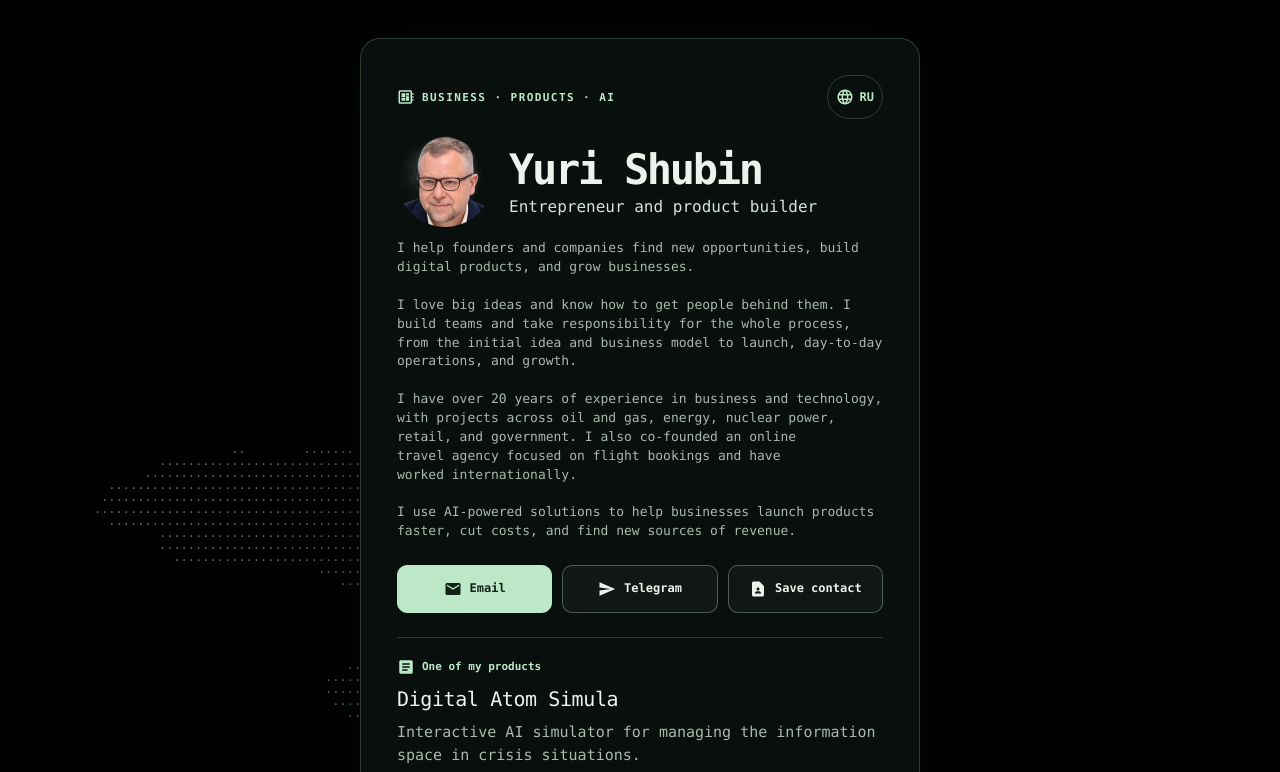
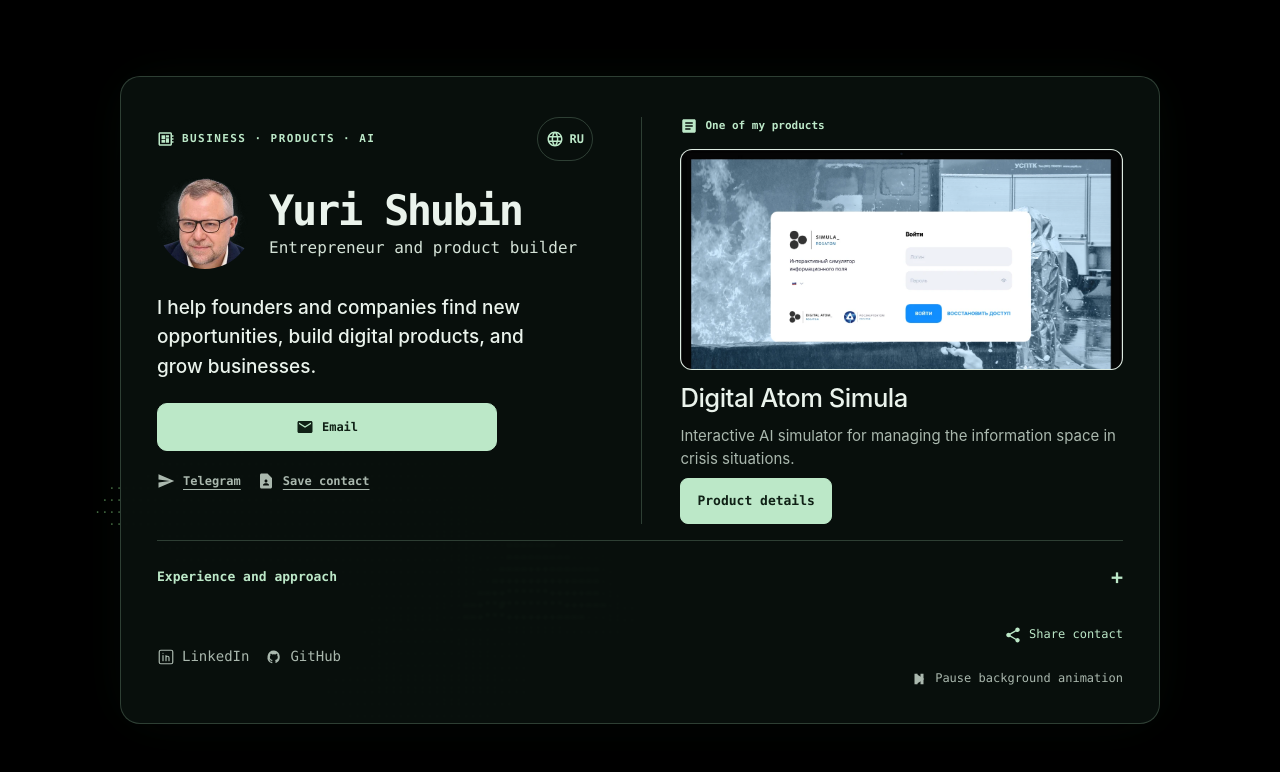
Before and after one commit to shubinlab/shubin.co, a plain HTML site: page index.html in a window 1280 px wide. Shown: the top 772 px of the page. Drawn offline with Linux system fonts and the light colour scheme.

Commit message:
Redesign homepage for clearer product discovery

```diff
--- a/index.html
+++ b/index.html
@@ -38,7 +38,7 @@
     <meta name="twitter:title" content="Yuri Shubin — Entrepreneur &amp; Product Builder" />
     <meta name="twitter:description" content="Entrepreneur helping founders and companies find opportunities, build products, and grow businesses." />
     <title>Yuri Shubin — Entrepreneur &amp; Product Builder</title>
-        <link rel="stylesheet" href="/profile.css?v=3" />
+        <link rel="stylesheet" href="/profile.css?v=6" />
     <script type="application/ld+json">
       {
         "@context": "https://schema.org",
@@ -74,6 +74,8 @@
     </div>
     <main class="site">
       <article class="profile-card" aria-labelledby="profile-name" data-ga4-section="profile">
+        <div class="profile-overview">
+          <div class="profile-main">
         <header>
           <div class="identity">
             <p class="eyebrow" id="brand-eyebrow">
@@ -92,13 +94,7 @@
               <p class="role" id="profile-role">Entrepreneur and product builder</p>
             </div>
           </div>
-          <p class="intro" id="profile-intro">I help founders and companies find new opportunities, build digital products, and grow businesses.
-
-I love big ideas and know how to get people behind them. I build teams and take responsibility for the whole process, from the initial idea and business model to launch, day-to-day operations, and growth.
-
-I have over 20 years of experience in business and technology, with projects across oil and gas, energy, nuclear power, retail, and government. I also co-founded an online travel agency focused on flight bookings and have worked internationally.
-
-I use AI-powered solutions to help businesses launch products faster, cut costs, and find new sources of revenue.</p>
+          <p class="intro" id="profile-intro">I help founders and companies find new opportunities, build digital products, and grow businesses.</p>
         </header>
         <aside class="locale-suggestion" id="locale-suggestion" lang="ru" role="status" aria-live="polite" hidden>
           <span class="locale-suggestion-copy">Русская версия?</span>
@@ -111,28 +107,42 @@ I use AI-powered solutions to help businesses launch products faster, cut costs,
             <svg class="material-icon" viewBox="0 0 24 24" aria-hidden="true" focusable="false"><path d="M20 4H4c-1.1 0-1.99.9-1.99 2L2 18c0 1.1.9 2 2 2h16c1.1 0 2-.9 2-2V6c0-1.1-.9-2-2-2zm0 4l-8 5-8-5V6l8 5 8-5v2z"></path></svg>
             <span id="email-action-label">Email</span>
           </a>
-          <a class="action" id="telegram-action" href="/contact/telegram/" data-contact-method="telegram" target="_blank" rel="noopener noreferrer">
+          <div class="secondary-actions">
+          <a class="action action-secondary" id="telegram-action" href="/contact/telegram/" data-contact-method="telegram" target="_blank" rel="noopener noreferrer">
             <svg class="material-icon" viewBox="0 0 24 24" aria-hidden="true" focusable="false"><path d="M2.01 21L23 12 2.01 3 2 10l15 2-15 2z"></path></svg>
             <span id="telegram-action-label">Telegram</span>
           </a>
-          <a class="action" id="contact-action" href="/contact/vcard/" data-contact-method="vcard">
+          <a class="action action-secondary" id="contact-action" href="/contact/vcard/" data-contact-method="vcard">
             <svg class="material-icon" viewBox="0 0 24 24" aria-hidden="true" focusable="false"><path d="M14 2H6C4.9 2 4 2.9 4 4v16c0 1.1.9 2 2 2h12c1.1 0 2-.9 2-2V8L14 2zm-2 8c1.1 0 2 .9 2 2 0 1.1-.9 2-2 2s-2-.9-2-2c0-1.1.9-2 2-2zm4 8H8v-.57c0-.81.48-1.53 1.22-1.85C10.07 15.21 11.01 15 12 15s1.93.21 2.78.58c.74.32 1.22 1.04 1.22 1.85V18z"></path></svg>
             <span id="contact-action-label">Save contact</span>
           </a>
+          </div>
         </div>
         <p class="status" id="share-status" role="status" aria-live="polite"></p>
+          </div>
 
         <section class="featured" aria-labelledby="featured-title" data-ga4-section="featured_work">
           <p class="eyebrow" id="featured-eyebrow">
             <svg class="material-icon" viewBox="0 0 24 24" aria-hidden="true" focusable="false"><path d="M19 3H5c-1.1 0-2 .9-2 2v14c0 1.1.9 2 2 2h14c1.1 0 2-.9 2-2V5c0-1.1-.9-2-2-2zm-5 14H7v-2h7v2zm3-4H7v-2h10v2zm0-4H7V7h10v2z"></path></svg>
             <span id="featured-label">One of my products</span>
           </p>
+          <figure class="featured-visual"><img id="featured-image" class="featured-image" src="/assets/simula/simula-login.webp" width="1240" height="952" alt="Digital Atom Simula sign-in screen" fetchpriority="high" decoding="async" /></figure>
           <h2 id="featured-title">Digital Atom Simula</h2>
           <p id="featured-description">Interactive AI simulator for managing the information space in crisis situations.</p>
           <div class="featured-links">
             <a class="proof-link" id="project-details-link" href="/simula/">Product details</a>
           </div>
         </section>
+        </div>
+
+        <details class="profile-about">
+          <summary id="profile-about-label">Experience and approach</summary>
+          <p class="profile-about-copy" id="profile-about-copy">I love big ideas and know how to get people behind them. I build teams and take responsibility for the whole process, from the initial idea and business model to launch, day-to-day operations, and growth.
+
+I have over 20 years of experience in business and technology, with projects across oil and gas, energy, nuclear power, retail, and government. I also co-founded an online travel agency focused on flight bookings and have worked internationally.
+
+I use AI-powered solutions to help businesses launch products faster, cut costs, and find new sources of revenue.</p>
+        </details>
 
         <div class="footer-row">
           <nav class="profiles" id="profile-nav" aria-label="Professional profiles">
@@ -159,6 +169,6 @@ I use AI-powered solutions to help businesses launch products faster, cut costs,
       </article>
     </main>
 
-        <script src="/profile.js?v=6"></script>
+        <script src="/profile.js?v=7"></script>
   </body>
 </html>
--- a/profile.css
+++ b/profile.css
@@ -8,6 +8,7 @@
         --accent: #bce8c8;
         --accent-ink: #102116;
         --mono: ui-monospace, SFMono-Regular, Menlo, Monaco, Consolas, "Liberation Mono", monospace;
+        --sans: Inter, ui-sans-serif, system-ui, -apple-system, BlinkMacSystemFont, "Segoe UI", sans-serif;
       }
 
       * { box-sizing: border-box; }
@@ -55,7 +56,7 @@
         pointer-events: none;
       }
       .profile-card {
-        width: min(100%, 560px);
+        width: min(100%, 1040px);
         padding: clamp(20px, 3vw, 36px);
         border: 1px solid var(--panel-edge);
         border-radius: 20px;
@@ -65,6 +66,15 @@
 
         pointer-events: auto;
       }
+      .profile-card:not(.work-card) { padding: 22px clamp(24px, 3vw, 36px); }
+      .profile-overview {
+        display: grid;
+        grid-template-columns: minmax(0, 0.95fr) minmax(0, 1.05fr);
+        align-items: start;
+        gap: clamp(24px, 4vw, 48px);
+        margin-top: 18px;
+      }
+      .profile-main { min-width: 0; }
       .identity {
         display: flex;
         align-items: center;
@@ -138,12 +148,11 @@
         line-height: 1.4;
       }
       .intro {
-        margin: 12px 0 0;
-        color: var(--muted);
-        font-size: 13px;
-        line-height: 1.45;
+        max-width: 42ch;
+        margin: 24px 0 0;
+        color: var(--text);
+        font: 500 clamp(17px, 1.6vw, 19px)/1.55 var(--sans);
         text-wrap: pretty;
-        white-space: pre-line;
       }
       .locale-suggestion {
         display: flex;
@@ -185,9 +194,9 @@
       }
       .actions {
         display: grid;
-        grid-template-columns: repeat(3, minmax(0, 1fr));
         gap: 10px;
-        margin-top: 24px;
+        margin-top: 22px;
+        max-width: 340px;
       }
       .action {
         display: inline-flex;
@@ -212,6 +221,16 @@
         background: var(--accent);
         color: var(--accent-ink);
       }
+      .secondary-actions { display: flex; flex-wrap: wrap; gap: 4px 16px; }
+      .action-secondary {
+        min-height: 40px;
+        padding: 6px 0;
+        border: 0;
+        background: transparent;
+        color: var(--muted);
+        text-decoration: underline;
+        text-underline-offset: 4px;
+      }
       .action:hover, .action:focus-visible { border-color: var(--accent); }
       .action:not(.action-primary):hover, .action:not(.action-primary):focus-visible {
         background: rgba(188, 232, 200, 0.08);
@@ -222,13 +241,15 @@
         box-shadow: 0 0 18px rgba(188, 232, 200, 0.24);
       }
       .featured {
-        margin-top: 24px;
-        padding-top: 20px;
-        border-top: 1px solid var(--panel-edge);
+        min-width: 0;
+        margin: 0;
+        padding: 0 0 0 clamp(24px, 3vw, 40px);
+        border-left: 1px solid var(--panel-edge);
       }
       .featured h2 {
         margin: 8px 0 6px;
-        font-size: 20px;
+        font-family: var(--sans);
+        font-size: clamp(22px, 2vw, 28px);
         font-weight: 550;
         letter-spacing: -0.02em;
       }
@@ -236,8 +257,10 @@
         max-width: 58ch;
         margin: 0;
         color: var(--muted);
-        font-size: 15px;
+        font: 15px/1.55 var(--sans);
       }
+      .featured-visual { aspect-ratio: 2 / 1; margin: 14px 0 8px; overflow: hidden; border: 1px solid var(--panel-edge); border-radius: 12px; background: #e8ece9; }
+      .featured-image { display: block; width: 100%; height: 100%; object-fit: cover; object-position: center top; }
       .proof-link {
         display: inline-flex;
         min-height: 44px;
@@ -255,12 +278,30 @@
         margin-top: 8px;
       }
       .featured-links .proof-link { margin-top: 0; }
+      .featured-links .proof-link {
+        min-height: 46px;
+        align-items: center;
+        padding: 0 16px;
+        border: 1px solid var(--accent);
+        border-radius: 8px;
+        background: var(--accent);
+        color: var(--accent-ink);
+        font: 650 13px/1.2 var(--mono);
+        text-decoration: none;
+      }
+      .featured-links .proof-link:hover, .featured-links .proof-link:focus-visible { background: #c9f0d3; }
+      .profile-about { margin-top: 16px; padding-top: 12px; border-top: 1px solid var(--panel-edge); }
+      .profile-about summary { display: flex; min-height: 48px; align-items: center; justify-content: space-between; gap: 16px; color: var(--accent); font: 600 13px/1.4 var(--mono); cursor: pointer; list-style: none; }
+      .profile-about summary::-webkit-details-marker { display: none; }
+      .profile-about summary::after { content: "+"; flex: 0 0 auto; font-size: 20px; }
+      .profile-about[open] summary::after { content: "−"; }
+      .profile-about-copy { max-width: 78ch; margin: 10px 0 4px; color: var(--muted); font: 15px/1.65 var(--sans); white-space: pre-line; }
       .footer-row {
         display: grid;
         grid-template-columns: minmax(0, 1fr) auto;
         align-items: center;
         gap: 12px;
-        margin-top: 16px;
+        margin-top: 12px;
       }
       .profiles {
         display: flex;
@@ -356,6 +397,10 @@
         font-size: 13px;
       }
       .status:empty { display: none; }
+      @media (max-width: 760px) {
+        .profile-overview { grid-template-columns: minmax(0, 1fr); gap: 28px; }
+        .featured { padding: 14px 0 0; border-top: 1px solid var(--panel-edge); border-left: 0; }
+      }
       @media (max-width: 520px) {
         canvas.ascii {
           opacity: 0.48;
@@ -366,18 +411,19 @@
           display: block;
           padding: 16px 12px;
         }
-        .profile-card {
+        .profile-card:not(.work-card) {
           width: 100%;
-          max-width: 340px;
+          max-width: 720px;
           margin: 0 auto 16px;
           padding: 20px 18px;
           border-radius: 16px;
         }
-        .actions {
-          grid-template-columns: repeat(2, minmax(0, 1fr));
-          gap: 8px;
-        }
-        .action-primary { grid-column: 1 / -1; }
+        .profile-overview { grid-template-columns: minmax(0, 1fr); gap: 28px; margin-top: 20px; }
+        .featured { padding: 14px 0 0; border-top: 1px solid var(--panel-edge); border-left: 0; }
+        .featured-visual { margin-top: 12px; }
+        .actions { max-width: none; gap: 6px; }
+        .secondary-actions { gap: 8px 20px; }
+        .action-secondary { padding: 6px 0; }
         .footer-row {
           grid-template-columns: minmax(0, 1fr);
           gap: 4px;
@@ -400,13 +446,14 @@
           white-space: nowrap;
         }
         .hero-copy .role { font-size: 13px; line-height: 1.35; }
-        .intro { margin-top: 8px; font-size: 13px; line-height: 1.5; }
-        .actions { margin-top: 18px; }
+        .intro { max-width: 38ch; margin-top: 18px; font-size: 17px; line-height: 1.5; }
+        .actions { margin-top: 16px; }
         .action { min-height: 44px; padding: 8px; font-size: 11px; }
-        .featured { margin-top: 20px; padding-top: 16px; }
-        .featured h2 { margin: 6px 0 4px; font-size: 18px; }
-        .featured p:not(.eyebrow) { font-size: 13px; line-height: 1.45; text-wrap: pretty; }
-        .proof-link { min-height: 40px; margin-top: 4px; }
+        .featured h2 { margin: 8px 0 6px; font-size: 22px; }
+        .featured p:not(.eyebrow) { font-size: 14px; line-height: 1.45; text-wrap: pretty; }
+        .profile-about { margin-top: 24px; }
+        .profile-about-copy { font-size: 14px; line-height: 1.6; }
+        .proof-link { min-height: 44px; margin-top: 4px; }
         .featured-links { gap: 0 10px; }
         .profiles a { min-height: 40px; font-size: 12px; }
         .motion-toggle { min-height: 40px; padding: 6px 0; font-size: 11px; }
--- a/profile.js
+++ b/profile.js
@@ -419,7 +419,10 @@
           actionsLabel: 'Contact actions',
           brand: 'Business · Products · AI',
           role: 'Entrepreneur and product builder',
-          intro: 'I help founders and companies find new opportunities, build digital products, and grow businesses.\n\nI love big ideas and know how to get people behind them. I build teams and take responsibility for the whole process, from the initial idea and business model to launch, day-to-day operations, and growth.\n\nI have over 20 years of experience in business and technology, with projects across oil and gas, energy, nuclear power, retail, and government. I also co-founded an online travel agency focused on flight bookings and have worked internationally.\n\nI use AI-powered solutions to help businesses launch products faster, cut costs, and find new sources of revenue.',
+          intro: 'I help founders and companies find new opportunities, build digital products, and grow businesses.',
+          aboutLabel: 'Experience and approach',
+          about: 'I love big ideas and know how to get people behind them. I build teams and take responsibility for the whole process, from the initial idea and business model to launch, day-to-day operations, and growth.\n\nI have over 20 years of experience in business and technology, with projects across oil and gas, energy, nuclear power, retail, and government. I also co-founded an online travel agency focused on flight bookings and have worked internationally.\n\nI use AI-powered solutions to help businesses launch products faster, cut costs, and find new sources of revenue.',
+          featuredImageAlt: 'Digital Atom Simula sign-in screen',
           email: 'Email',
           telegram: 'Telegram',
           emailSubject: 'Inquiry from shubin.co',
@@ -451,7 +454,10 @@
           photoAlt: 'Портрет Юрия Шубина',
           actionsLabel: 'Контакты',
           role: 'Предприниматель и создатель продуктов',
-          intro: 'Помогаю предпринимателям и компаниям находить новые возможности, создавать цифровые продукты и развивать бизнес.\n\nЛюблю большие идеи, умею увлекать ими людей и собирать команды, которые воплощают их в жизнь. Беру на себя весь путь: от идеи и бизнес-модели до запуска, ежедневной работы и развития продукта.\n\nБолее 20 лет работаю в бизнесе и IT. За плечами проекты в нефтегазе, энергетике, атомной отрасли, рознице и государственном секторе. Был сооснователем онлайн-агентства по продаже авиабилетов. Есть международный опыт.\n\nПрименяю решения с искусственным интеллектом, чтобы помогать бизнесу быстрее запускать продукты, сокращать затраты и находить новые источники дохода.',
+          intro: 'Помогаю предпринимателям и компаниям находить новые возможности, создавать цифровые продукты и развивать бизнес.',
+          aboutLabel: 'Опыт и подход',
+          about: 'Люблю большие идеи, умею увлекать ими людей и собирать команды, которые воплощают их в жизнь. Беру на себя весь путь: от идеи и бизнес-модели до запуска, ежедневной работы и развития продукта.\n\nБолее 20 лет работаю в бизнесе и IT. За плечами проекты в нефтегазе, энергетике, атомной отрасли, рознице и государственном секторе. Был сооснователем онлайн-агентства по продаже авиабилетов. Есть международный опыт.\n\nПрименяю решения с искусственным интеллектом, чтобы помогать бизнесу быстрее запускать продукты, сокращать затраты и находить новые источники дохода.',
+          featuredImageAlt: 'Экран входа в Digital Atom Simula',
           email: 'Email',
           telegram: 'Telegram',
           emailSubject: 'Запрос о сотрудничестве — shubin.co',
@@ -547,7 +553,7 @@
         const personData = JSON.parse(personDataElement.textContent);
         personData.url = pageUrl;
         personData.jobTitle = copy.role;
-        personData.description = copy.intro;
+        personData.description = `${copy.intro}\n\n${copy.about}`;
         personDataElement.textContent = JSON.stringify(personData);
         syncContactRoutes();
         document.getElementById('brand-label').textContent = copy.brand;
@@ -555,12 +561,15 @@
         document.getElementById('profile-photo').alt = copy.photoAlt;
         document.getElementById('profile-role').textContent = copy.role;
         document.getElementById('profile-intro').textContent = copy.intro;
+        document.getElementById('profile-about-label').textContent = copy.aboutLabel;
+        document.getElementById('profile-about-copy').textContent = copy.about;
         document.getElementById('contact-actions').setAttribute('aria-label', copy.actionsLabel);
         document.getElementById('email-action-label').textContent = copy.email;
         document.getElementById('telegram-action-label').textContent = copy.telegram;
         document.getElementById('contact-action-label').textContent = copy.contact;
         document.getElementById('share-contact-label').textContent = copy.share;
         document.getElementById('featured-label').textContent = copy.selected;
+        document.getElementById('featured-image').alt = copy.featuredImageAlt;
         document.getElementById('featured-description').textContent = copy.description;
         const projectDetailsLink = document.getElementById('project-details-link');
         projectDetailsLink.textContent = copy.projectDetails;
```
Also changed, not shown: ru/index.html (+21 -11 lines).
